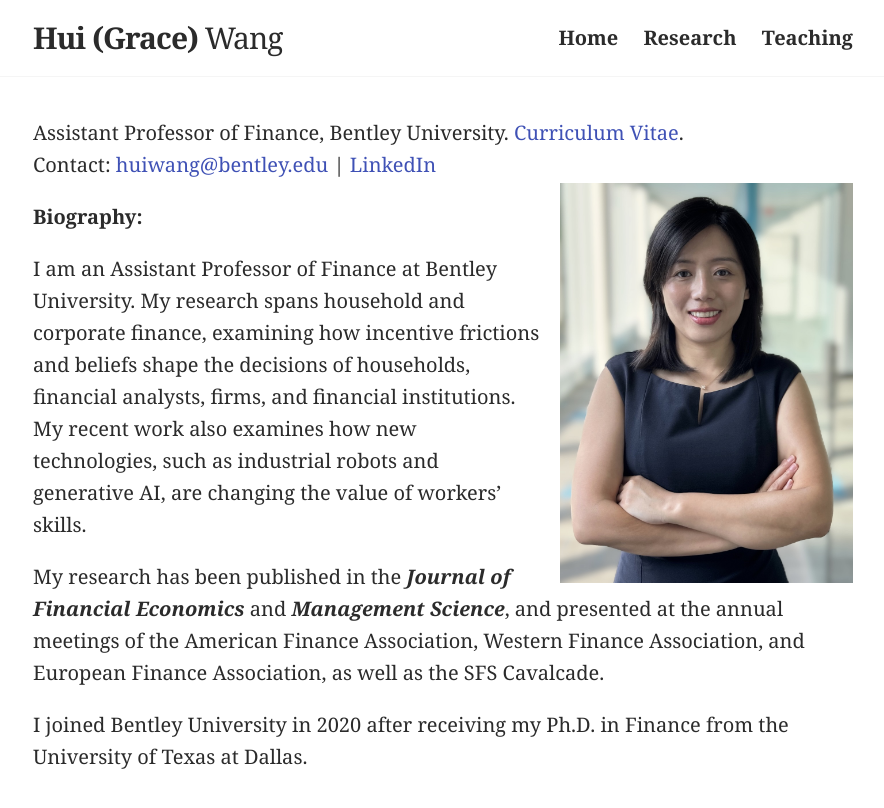
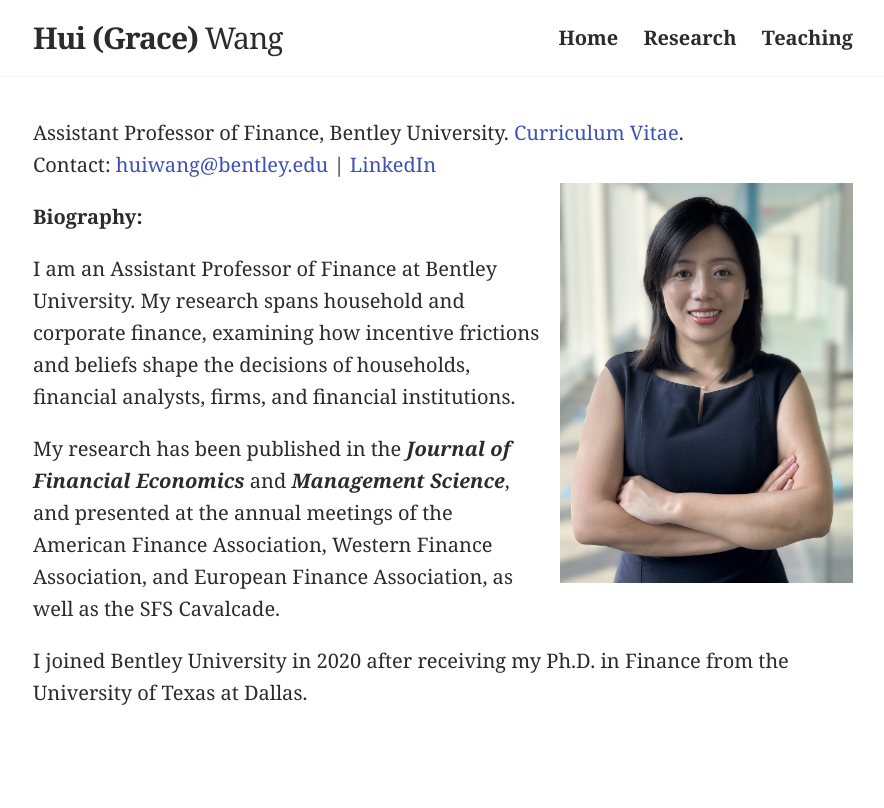
Before and after one commit to huigracewang/homepage, a Jekyll site: the page built from index.md, in a window 1280 px wide. Shown: the top 808 px of the page, without its empty margins (197-1081 px from the left). Built offline with Jekyll 4.4.1, drawn with Linux system fonts in a browser that asks for light colours.

Commit message:
Remove technology sentence from bio
Co-Authored-By: Claude Fable 5.2 <noreply@anthropic.com>
Claude-Session: https://claude.ai/code/session_01SsMRf8sYxy99GWk8V7n4VF

```diff
--- a/index.md
+++ b/index.md
@@ -6,7 +6,7 @@ profile_picture:
 ---
 <strong style="color:#2b2b2b">Biography:</strong>
 
-I am an Assistant Professor of Finance at Bentley University. My research spans household and corporate finance, examining how incentive frictions and beliefs shape the decisions of households, financial analysts, firms, and financial institutions. My recent work also examines how new technologies, such as industrial robots and generative AI, are changing the value of workers’ skills.
+I am an Assistant Professor of Finance at Bentley University. My research spans household and corporate finance, examining how incentive frictions and beliefs shape the decisions of households, financial analysts, firms, and financial institutions.
 
 My research has been published in the <strong style="font-weight:700"><i>Journal of Financial Economics</i></strong> and <strong style="font-weight:700"><i>Management Science</i></strong>, and presented at the annual meetings of the American Finance Association, Western Finance Association, and European Finance Association, as well as the SFS Cavalcade.
 
```
